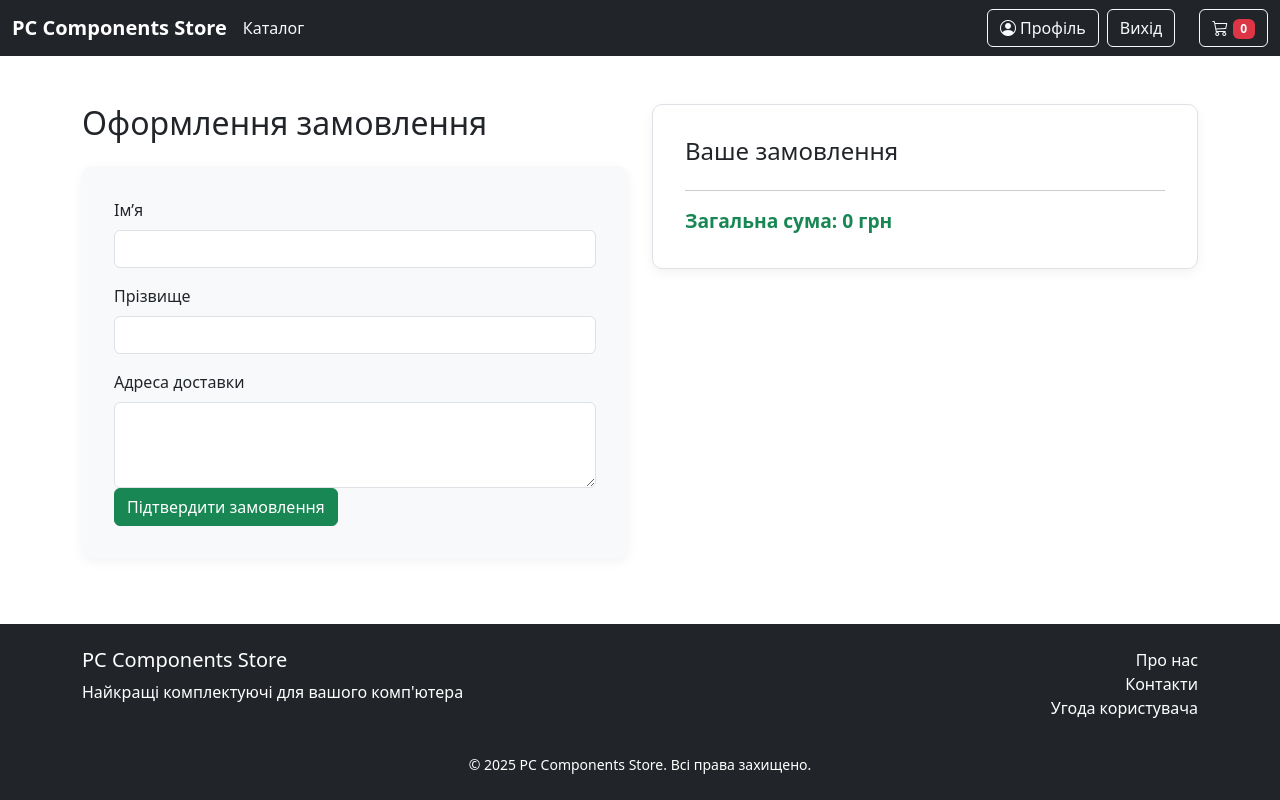
After one commit to Danya-Oleksuk/pc-components-shop, a Django app: page /order/checkout/ in a window 1280 px wide. The commit adds this page. Run offline with Django 5.2, Linux system fonts and the light colour scheme; the visitor is signed in with stand-in values (Sample User, id 1); data that the repository does not hold is empty.

Commit message:
order page

```diff
--- /dev/null
+++ b/orders/urls.py
@@ -0,0 +1,8 @@
+from django.urls import path
+from . import views
+
+
+app_name = 'orders'
+urlpatterns = [
+    path('order/checkout/', views.CheckoutView.as_view(), name='checkout'),
+]
--- a/orders/views.py
+++ b/orders/views.py
@@ -1,3 +1,15 @@
-from django.shortcuts import render
+from django.views.generic import TemplateView
 
-# Create your views here.
+from cart.models import Cart
+
+class CheckoutView(TemplateView):
+    template_name = "orders/checkout.html"
+
+    def get_context_data(self, **kwargs):
+        context = super().get_context_data(**kwargs)
+
+        cart = Cart.objects.filter(user=self.request.user)
+        context['cart'] = cart
+        context['user_cart_total'] = sum(i.total_price for i in cart)
+
+        return context
--- a/pc_components_shop/urls.py
+++ b/pc_components_shop/urls.py
@@ -8,6 +8,7 @@ urlpatterns = [
     path("", include("products.urls")),
     path("", include("users.urls")),
     path("", include("cart.urls")),
+    path("", include("orders.urls")),
 ]
 
 if settings.DEBUG:
--- a/templates/cart/cart.html
+++ b/templates/cart/cart.html
@@ -80,7 +80,7 @@
         </div>
 
         <div class="text-end mt-4">
-            <a href="#" class="btn btn-success btn-lg">
+            <a href="{% url 'orders:checkout' %}" class="btn btn-success btn-lg">
                 Оформити замовлення
             </a>
         </div>
--- /dev/null
+++ b/templates/orders/checkout.html
@@ -0,0 +1,87 @@
+{% extends "base.html" %}
+
+{% block styles %}
+<style>
+    .checkout-container {
+        padding-top: 3rem;
+        padding-bottom: 3rem;
+    }
+
+    .checkout-form {
+        background-color: #f8f9fa;
+        border-radius: 10px;
+        padding: 2rem;
+        box-shadow: 0 4px 12px rgba(0, 0, 0, 0.05);
+    }
+
+    .order-summary {
+        background-color: #fff;
+        border: 1px solid #dee2e6;
+        border-radius: 10px;
+        padding: 2rem;
+        box-shadow: 0 4px 12px rgba(0, 0, 0, 0.05);
+    }
+
+    .order-summary h4 {
+        margin-bottom: 1.5rem;
+    }
+
+    .summary-item {
+        display: flex;
+        justify-content: space-between;
+        margin-bottom: 0.5rem;
+    }
+
+    .summary-total {
+        font-size: 1.2rem;
+        font-weight: bold;
+        color: #198754;
+        border-top: 1px solid #ccc;
+        margin-top: 1rem;
+        padding-top: 1rem;
+    }
+</style>
+{% endblock %}
+
+{% block content %}
+<div class="container checkout-container">
+    <div class="row">
+        <div class="col-md-6">
+            <h2 class="mb-4">Оформлення замовлення</h2>
+            <form method="post" action="#">
+                {% csrf_token %}
+                <div class="checkout-form">
+                    <div class="mb-3">
+                        <label for="first_name" class="form-label">Ім’я</label>
+                        <input type="text" class="form-control" name="first_name" id="first_name" required>
+                    </div>
+                    <div class="mb-3">
+                        <label for="last_name" class="form-label">Прізвище</label>
+                        <input type="text" class="form-control" name="last_name" id="last_name" required>
+                    </div>
+                    <div class="col-12 mt-3">
+                        <label for="address" class="form-label">Адреса доставки</label>
+                        <textarea class="form-control" name="address" id="address" rows="3" required></textarea>
+                    </div>
+                    <button type="submit" class="btn btn-success">Підтвердити замовлення</button>
+                </div>
+            </form>
+        </div>
+
+        <div class="col-md-6">
+            <div class="order-summary">
+                <h4>Ваше замовлення</h4>
+                {% for item in cart %}
+                    <div class="summary-item">
+                        <span>{{ item.product.name }} - x{{ item.quantity }}</span>
+                        <span>{{ item.total_price }} грн</span>
+                    </div>
+                {% endfor %}
+                <div class="summary-total">
+                    Загальна сума: {{ user_cart_total }} грн
+                </div>
+            </div>
+        </div>
+    </div>
+</div>
+{% endblock %}
```
